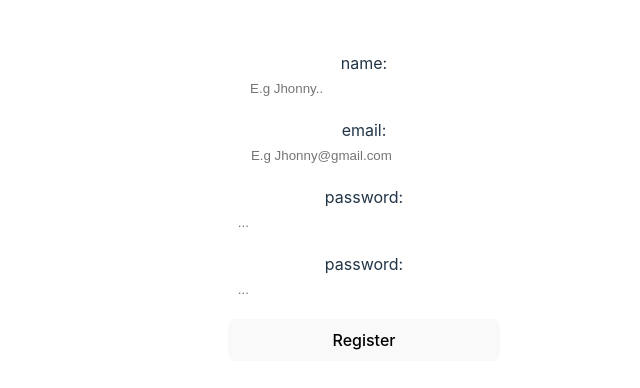
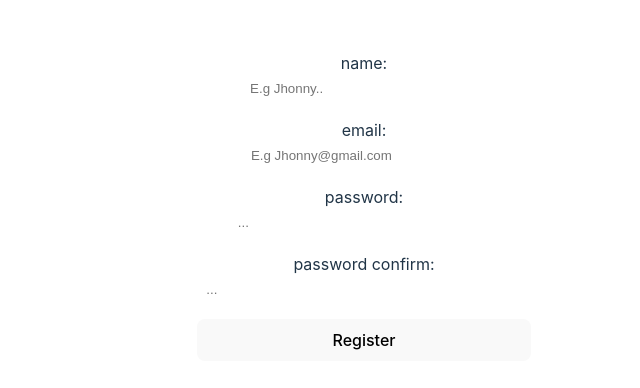
Before and after one commit to sebhd1/vue-blog, a Vue app: page / in a window 1280 px wide. Shown: the part 194-582 px from the top of the page, without its empty margins (276-916 px from the left). Built offline with nearby package versions, Linux system fonts and the light colour scheme.

Commit message:
create register component

```diff
--- a/src/App.vue
+++ b/src/App.vue
@@ -9,8 +9,6 @@ function createUser(user){
         id: crypto.randomUUID(),
         ... user
     })
-
-    console.log(user)
 }
 
 </script>
--- a/src/components/Register.vue
+++ b/src/components/Register.vue
@@ -1,22 +1,41 @@
 <script setup>
-    import { ref } from 'vue';
+    import { computed, ref, warn } from 'vue';
 
     const user = ref({
         name: null,
         email: null,
-        passwordOne: null,
-        passwordTwo: null,
+        password: '',
+        password_confirm: '',
     })
 
-    defineEmits([
+    const isPasswordValid = computed(() => {
+        return user.value.password === user.value.password_confirm;
+    })
+
+    const showPasswordWarning = computed(() => {
+        return user.value.password.length > 0 &&
+            user.value.password_confirm.length > 0 &&
+            !isPasswordValid.value;
+    })
+
+
+    const emit = defineEmits([
         'create-user'
     ])
 
+    function validateUser() {
+        if(isPasswordValid.value) {
+            emit('create-user', {
+                name: user.value.name,
+                email: user.value.email,
+                password: user.value.password
+            })
+        }
+    }
 </script>
 
 <template>
-
-    <form @submit.prevent="$emit('create-user', user)" >
+    <form @submit.prevent="validateUser">
         <div>
             <label for="name">name: </label>
             <input  v-model="user.name" type="text" id="name" placeholder="E.g Jhonny.." required>
@@ -28,14 +47,17 @@
         </div>
 
         <div>
-            <label for="passwordOne">password: </label>
-            <input  v-model="user.passwordOne" type="password" id="passwordOne" placeholder=" ... " required>
+            <label for="password">password: </label>
+            <input  v-model="user.password" type="password" id="password" placeholder=" ... " required>
         </div>
 
         <div>
-            <label for="passwordTwo">password: </label>
-            <input  v-model="user.passwordTwo" type="password" id="passwordTwo" placeholder=" ... " required>
+            <label for="password_confirm">password confirm: </label>
+            <input  v-model="user.password_confirm" type="password" id="password_confirm" placeholder=" ... " required>
+            <p class="warning-text" v-if="showPasswordWarning">the passwords do not match!</p>
         </div>
+
+
 
         <button type="submit">
             Register
@@ -45,6 +67,11 @@
 </template>
 
 <style scoped>
+
+    .warning-text {
+        color: darkred;
+        font-weight: bold;
+    }
 
     form {
         display: flex;
```
